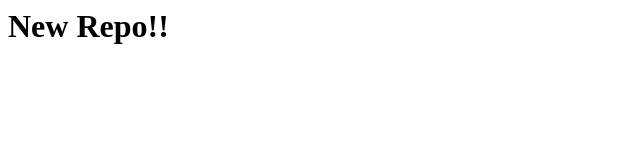
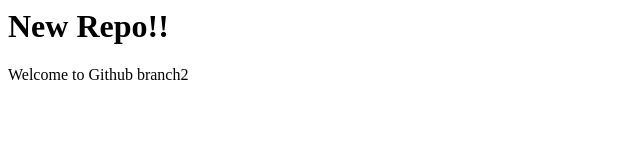
Before and after one commit to Popuri-Sowmya/git-tutorial, a plain HTML site: page index.html in a window 1280 px wide. Shown: the whole page, without its empty margins (0-640 px from the left). Drawn offline with Linux system fonts and the light colour scheme.

Commit message:
added new feature in branch2

```diff
--- a/index.html
+++ b/index.html
@@ -1 +1,2 @@
 <h1>New Repo!!</h1>
+<p>Welcome to Github branch2</p>
```
